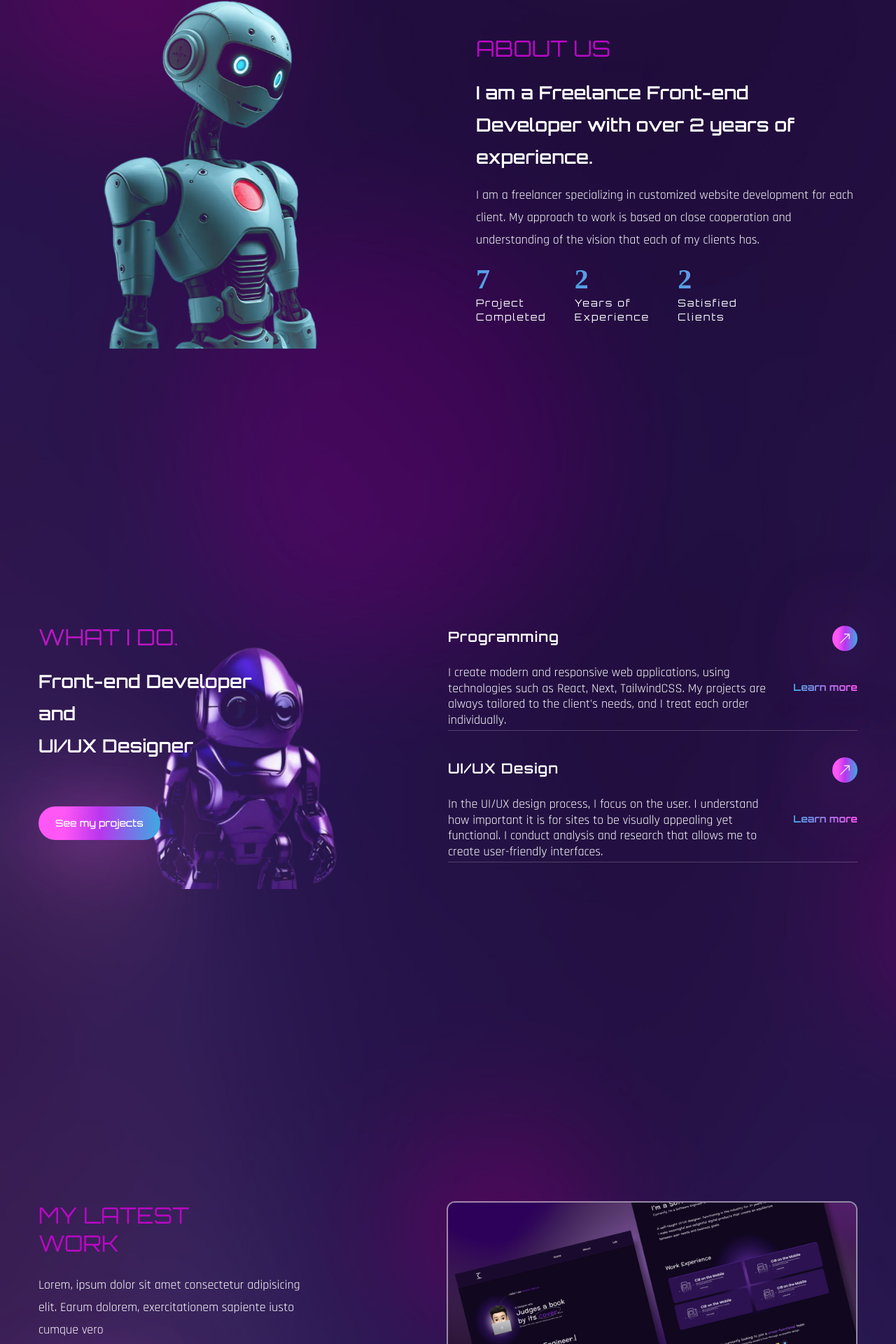
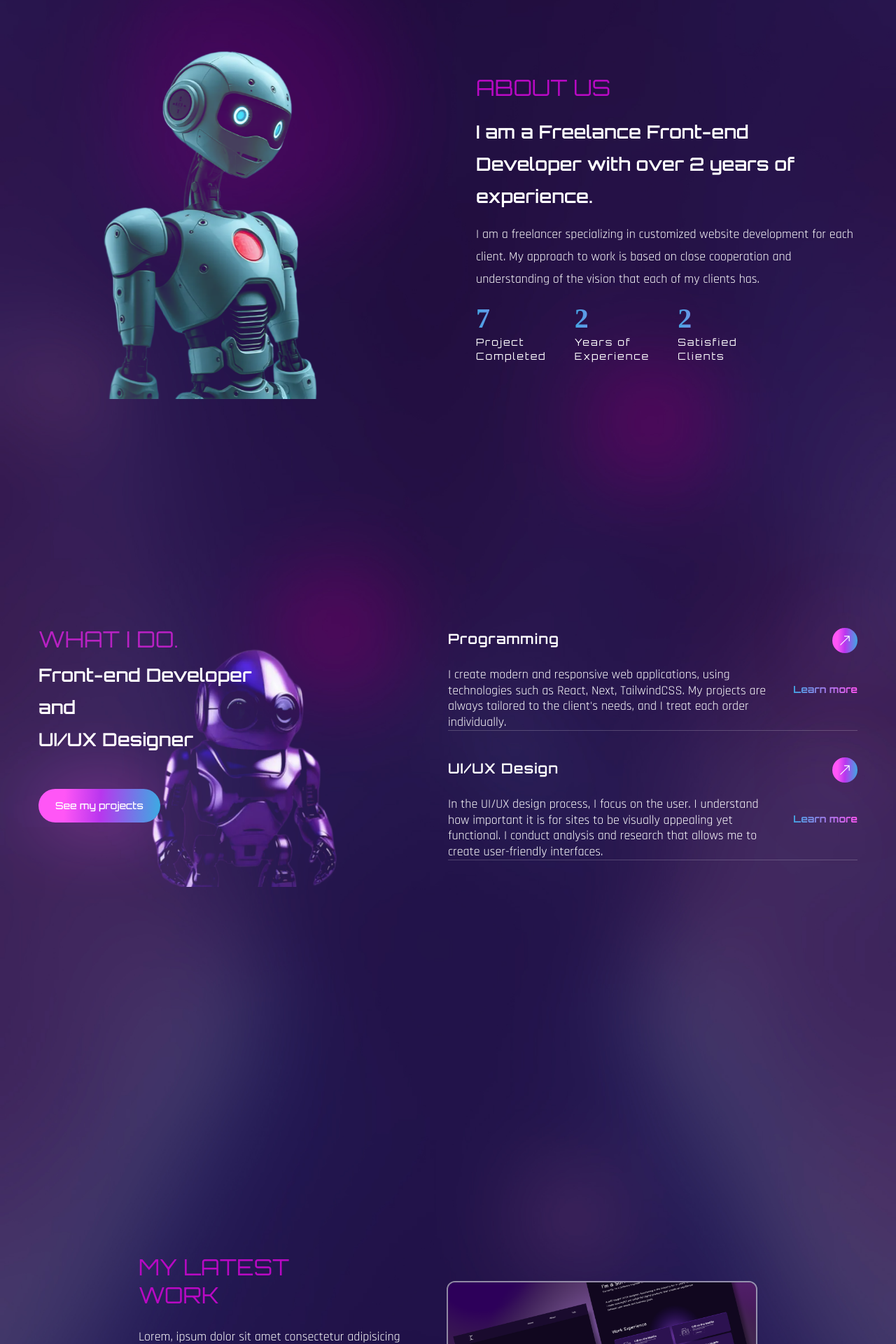
Before and after one commit to KamilJustynski/Portfolio, a React (Create React App) app: page / in a window 1280 px wide. Shown: the part 828-2748 px from the top of the page at 70% size. Built offline with nearby package versions, Linux system fonts and the light colour scheme; a web font is replaced by a local one.

Commit message:
few fixes and modify

```diff
--- a/src/App.tsx
+++ b/src/App.tsx
@@ -15,7 +15,6 @@ const App = () => (
     <Services />
     <Work />
     <Contact />
-    <div className="h-[4000px]"></div>
   </div>
 );
 
--- a/src/components/About.tsx
+++ b/src/components/About.tsx
@@ -16,14 +16,14 @@ export const About = () => {
             initial="hidden"
             whileInView={"show"}
             viewport={{ once: false, amount: 0.3 }}
-            className="flex-1 bg-about mb-52 bg-contain bg-no-repeat h-[640px] mix-blend-lighten bg-top"
+            className="flex-1 bg-about hidden lg:flex mb-52 lg:mb-16 bg-contain bg-no-repeat h-[640px] mix-blend-lighten bg-top"
           ></motion.div>
           <motion.div
             variants={fadeIn({ direction: "left", delay: 0.3 })}
             initial="hidden"
             whileInView={"show"}
             viewport={{ once: false, amount: 0.3 }}
-            className="flex-1"
+            className="flex-1 justify-center items-center mt-28"
           >
             <h2 className="h2 text-accent">About us</h2>
             <h3 className="h3 mb-4">
--- a/src/components/Banner.tsx
+++ b/src/components/Banner.tsx
@@ -13,7 +13,7 @@ export const Banner = () => {
       className="min-h-[85vh] lg:min-h-[70vh] flex items-center"
     >
       <div className="container mx-auto">
-        <div className="flex flex-col gap-y-8 lg:flex-row lg:items-center lg:gap-x-12">
+        <div className="flex flex-col gap-y-8 mb-32 lg:mb-0 lg:flex-row lg:items-center lg:gap-x-12">
           <div className="flex-1 text-center font-secondary lg:text-left">
             <motion.h1
               variants={fadeIn({ direction: "right", delay: 0.3 })}
--- a/src/components/Contact.tsx
+++ b/src/components/Contact.tsx
@@ -8,7 +8,7 @@ export const Contact: React.FC = () => {
   const [email, setEmail] = useState("");
   const [message, setMessage] = useState("");
 
-  const handleSubmit = (e: any) => {
+  const handleSubmit = (e: React.FormEvent<HTMLFormElement>) => {
     e.preventDefault();
 
     const serviceID = "service_rh0jygn";
@@ -25,32 +25,33 @@ export const Contact: React.FC = () => {
     emailjs
         .send(serviceID, templateID, templateParams, publicKEY)
         .then(() => {
-        alert("Email sent success!");
+          alert("Email sent successfully!");
           setName("");
           setEmail("");
           setMessage("");
         })
         .catch((error: any) => {
           console.error("Error sending mail", error);
+          alert("Failed to send email. Please try again.");
         });
   };
 
   return (
-    <section id="contact" className="py-16 lg:section">
-      <div className="container mx-auto">
-        <div className="flex flex-col lg:flex-row">
+      <section id="contact" className="section min-h-screen flex items-center justify-center">
+        <div className="container mx-auto max-w-6xl">
+          <div className="flex flex-col lg:flex-row items-center justify-center space-x-0 lg:space-x-12">
             <motion.div
                 variants={fadeIn({ direction: "right", delay: 0.3 })}
                 initial="hidden"
-            whileInView={"show"}
+                whileInView="show"
                 viewport={{ once: false, amount: 0.3 }}
-            className="flex-1 flex justify-start items-center"
+                className="flex-1 text-center lg:text-left mb-4 lg:mb-0"
             >
               <div>
-              <h4 className="text-xl uppercase text-accent font-medium mb-2 tracking-wide">
+                <h4 className="text-xl uppercase text-accent font-medium tracking-wide">
                   Get in touch
                 </h4>
-              <h2 className="text-[45px] lg:text-[90px] leading-none mb-12">
+                <h2 className="text-[45px] lg:text-[90px] leading-none">
                   Let's work <br />
                   together!
                 </h2>
@@ -60,9 +61,9 @@ export const Contact: React.FC = () => {
                 onSubmit={handleSubmit}
                 variants={fadeIn({ direction: "left", delay: 0.3 })}
                 initial="hidden"
-            whileInView={"show"}
+                whileInView="show"
                 viewport={{ once: false, amount: 0.3 }}
-            className="flex-1 border rounded-2xl flex flex-col gap-y-6 pb-10 p-6 items-start"
+                className="flex-1 border rounded-2xl flex flex-col gap-y-2 pb-2 p-6 items-center w-full max-w-md"
             >
               <input
                   type="text"
@@ -90,7 +91,7 @@ export const Contact: React.FC = () => {
               <button type="submit" className="btn btn-lg">
                 Send message
               </button>
-            <p className="text-gradient ml-2">* Required fields</p>
+              <p className="text-gradient ml-2 mt-2">* Required fields</p>
             </motion.form>
           </div>
         </div>
--- a/src/components/Services.tsx
+++ b/src/components/Services.tsx
@@ -34,10 +34,10 @@ export const Services = () => {
             initial="hidden"
             whileInView={"show"}
             viewport={{ once: false, amount: 0.3 }}
-            className="flex-1 lg:bg-services lg:bg-top bg-no-repeat mix-blend-lighten mb-12 lg:mb-0"
+            className="flex-1 lg:bg-services lg:bg-top bg-no-repeat mix-blend-lighten mb-5 lg:mb-0"
           >
-            <h2 className="h2 text-accent mb-6">What I Do.</h2>
-            <h3 className="h3 max-w-[455px] mb-16">
+            <h2 className="h2 text-accent mb-3">What I Do.</h2>
+            <h3 className="h3 max-w-[455px] mb-12">
               Front-end Developer <br /> and <br /> UI/UX Designer
             </h3>
             <button className="btn btn-sm">
@@ -57,7 +57,7 @@ export const Services = () => {
               {services.map((service: ServicesScheme, index: number) => {
                 return (
                   <div
-                    className="border-b border-white/20 h-[150px] mb-[38px] flex"
+                    className="border-b border-white/20 h-auto mb-[38px] flex"
                     key={index}
                   >
                     <div className="max-w-[476px]">
--- a/src/components/Work.tsx
+++ b/src/components/Work.tsx
@@ -5,33 +5,38 @@ import { GITHUB_LINK } from "../helpers";
 
 export const Work = () => {
   return (
-    <section id="work" className="section">
+      <section
+          id="work"
+          className="section mt-16 min-h-screen flex items-center justify-center"
+      >
         <div className="container mx-auto">
-        <div className="flex flex-col lg:flex-row gap-x-10">
+          <div className="flex flex-col lg:flex-row gap-x-10 items-center justify-center">
             <motion.div
-            variants={fadeIn({ direction: "down", delay: 0.3 })}
+                variants={fadeIn({ direction: "left", delay: 0.3 })}
                 initial="hidden"
                 whileInView={"show"}
                 viewport={{ once: false, amount: 0.3 }}
-            className="flex gap-y-12 justify-between mb-10 lg:mb-0"
+                className="flex flex-col lg:flex-row gap-y-12 justify-between mb-10 lg:mb-0 items-center"
             >
-            <div className="flex flex-col flex-1">
-              <h2 className="h2 leading-tight text-accent">
+              <div className="flex flex-col flex-1 text-center lg:text-left">
+                <h2 className="h2 leading-tight text-accent text-center lg:text-left">
                   My Latest <br />
                   Work
                 </h2>
-              <p className="max-w-sm mb-16">
+                <p className="max-w-sm mb-16 text-center lg:text-left">
                   Lorem, ipsum dolor sit amet consectetur adipisicing elit. Earum
                   dolorem, exercitationem sapiente iusto cumque vero
                 </p>
+                <div className="flex justify-center lg:justify-start">
                   <a href={GITHUB_LINK} rel="noreferrer" target="_blank">
                     <button className="btn btn-sm">View all projects</button>
                   </a>
                 </div>
-            <div className="group flex flex-1 relative overflow-hidden border-2 border-white/50 rounded-xl">
+              </div>
+              <div className="group flex flex-1 mt-5 relative overflow-hidden border-2 border-white/50 rounded-xl max-w-[500px] w-full">
                 <div className="group-hover:bg-black/70 w-full h-full absolute z-40 transition-all duration-300"></div>
                 <img
-                className="group-hover:scale-125 transition-all duration-500"
+                    className="group-hover:scale-125 transition-all duration-500 w-full h-full object-cover"
                     src={img1}
                     alt=""
                 />
@@ -43,42 +48,6 @@ export const Work = () => {
                 </div>
               </div>
             </motion.div>
-          {/*<motion.div*/}
-          {/*  variants={fadeIn({ direction: "left", delay: 0.3 })}*/}
-          {/*  initial="hidden"*/}
-          {/*  whileInView={"show"}*/}
-          {/*  viewport={{ once: false, amount: 0.3 }}*/}
-          {/*  className="flex-1 flex flex-col gap-y-10"*/}
-          {/*>*/}
-          {/*  <div className="group relative overflow-hidden border-2 border-white/50 rounded-xl">*/}
-          {/*    <div className="group-hover:bg-black/70 w-full h-full absolute z-40 transition-all duration-300"></div>*/}
-          {/*    <img*/}
-          {/*      className="group-hover:scale-125 transition-all duration-500"*/}
-          {/*      src={img2}*/}
-          {/*      alt=""*/}
-          {/*    />*/}
-          {/*    <div className="absolute -bottom-full left-12 group-hover:bottom-24 transition-all duration-500 z-50">*/}
-          {/*      <span className="text-gradient">UI/UX Design</span>*/}
-          {/*    </div>*/}
-          {/*    <div className="absolute -bottom-full left-12 group-hover:bottom-14 transition-all duration-700 z-50">*/}
-          {/*      <span className="text-3xl text-white">Project Title</span>*/}
-          {/*    </div>*/}
-          {/*  </div>*/}
-          {/*  <div className="group relative overflow-hidden border-2 border-white/50 rounded-xl">*/}
-          {/*    <div className="group-hover:bg-black/70 w-full h-full absolute z-40 transition-all duration-300"></div>*/}
-          {/*    <img*/}
-          {/*      className="group-hover:scale-125 transition-all duration-500"*/}
-          {/*      src={img3}*/}
-          {/*      alt=""*/}
-          {/*    />*/}
-          {/*    <div className="absolute -bottom-full left-12 group-hover:bottom-24 transition-all duration-500 z-50">*/}
-          {/*      <span className="text-gradient">UI/UX Design</span>*/}
-          {/*    </div>*/}
-          {/*    <div className="absolute -bottom-full left-12 group-hover:bottom-14 transition-all duration-700 z-50">*/}
-          {/*      <span className="text-3xl text-white">Project Title</span>*/}
-          {/*    </div>*/}
-          {/*  </div>*/}
-          {/*</motion.div>*/}
           </div>
         </div>
       </section>
--- a/src/index.css
+++ b/src/index.css
@@ -4,8 +4,8 @@
 
 body {
   overflow: hidden;
+}
 
-}
 
 .btn {
   background: linear-gradient(
```
Lines whose indentation alone changed are shown as unchanged.
